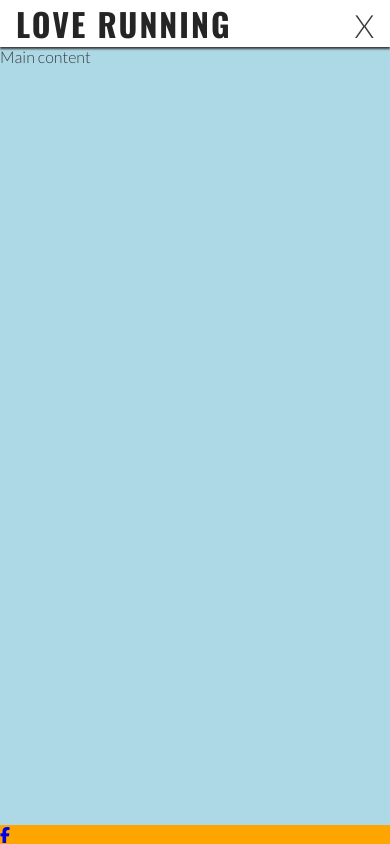
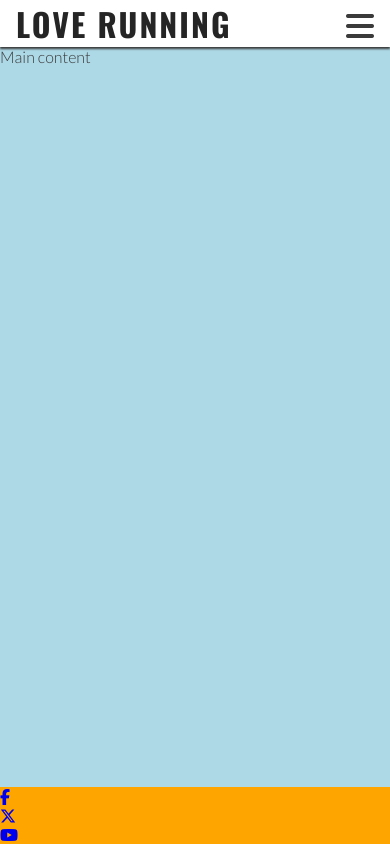
Before and after one commit to wafia7510/love-running, a plain HTML site: page index.html in a window 390 px wide. Drawn offline with nearby package versions, Linux system fonts and the light colour scheme.

Commit message:
added icons

```diff
--- a/index.html
+++ b/index.html
@@ -26,7 +26,9 @@
             <h1 id="logo">Love Running</h1>
         </a>
         <input type="checkbox" id="nav-toggle" name="nav-toggle">
-        <label for="nav-toggle" class="nav-toggle-label">X</label>
+        <label for="nav-toggle" class="nav-toggle-label">
+            <i class="fa-solid fa-bars"></i>
+        </label>
         <nav>
             <ul id="menu">
                 <li><a href="" class="active">Home</a></li>
@@ -43,6 +45,8 @@
     <footer>
         <ul>
             <li><a href="http://www.facebook.com" target="_blank" rel="noopener" aria-label="Visit our facebook page(open in a new tab)"><i class="fa-brands fa-facebook-f"></i></a></li>
+            <li><a href="http://www.x.com" target="_blank" rel="noopener" aria-label="Visit our x page(open in a new tab)"><i class="fa-brands fa-x-twitter"></i></a></li>
+            <li><a href="http://www.youtube.com" target="_blank" rel="noopener" aria-label="Visit our youtube page(open in a new tab)"><i class="fa-brands fa-youtube"></i></a></li>
         </ul>
     </footer>
     <script src="https://kit.fontawesome.com/e16b95325d.js" crossorigin="anonymous"></script>
```
